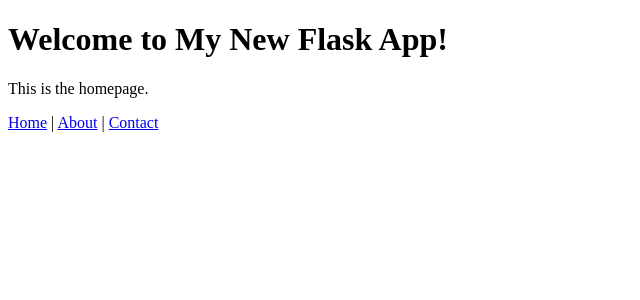
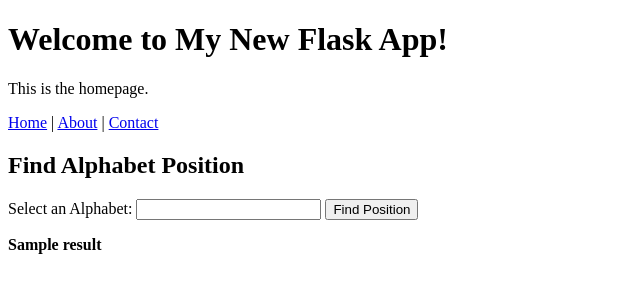
Before and after one commit to Alwinyuho/new-flask-app, a Flask app: template templates/index.html in a window 1280 px wide. Shown: the top 300 px of the page, without its empty margins (0-640 px from the left). Run offline with Flask 3, Linux system fonts and the light colour scheme; the template is opened without the code that fills it: most values are stand-ins (such as "Sample title", 1, 10 or a date in 2020).

Commit message:
Index.html

```diff
--- a/templates/index.html
+++ b/templates/index.html
@@ -3,15 +3,27 @@
 <head>
     <meta charset="UTF-8">
     <meta name="viewport" content="width=device-width, initial-scale=1.0">
-    <title>Welcome</title>
+    <title>Alphabet Position Finder</title>
 </head>
 <body>
     <h1>Welcome to My New Flask App!</h1>
     <p>This is the homepage.</p>
+
     <nav>
         <a href="/">Home</a> |
         <a href="/about">About</a> |
         <a href="/contact">Contact</a>
     </nav>
+
+    <h2>Find Alphabet Position</h2>
+    <form action="/select_alphabet" method="POST">
+        <label for="alphabet">Select an Alphabet:</label>
+        <input type="text" id="alphabet" name="alphabet" maxlength="1" required>
+        <button type="submit">Find Position</button>
+    </form>
+
+    {% if result %}
+        <p><strong>{{ result }}</strong></p>
+    {% endif %}
 </body>
 </html>
```
